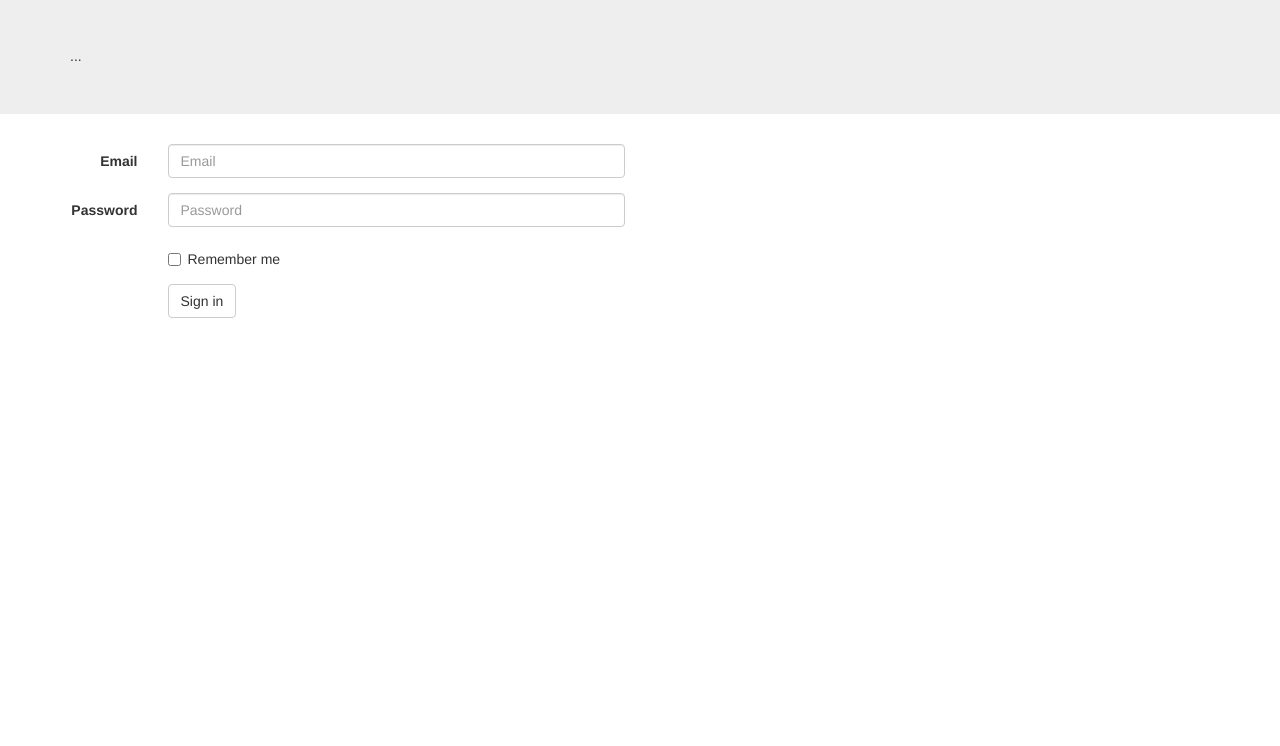
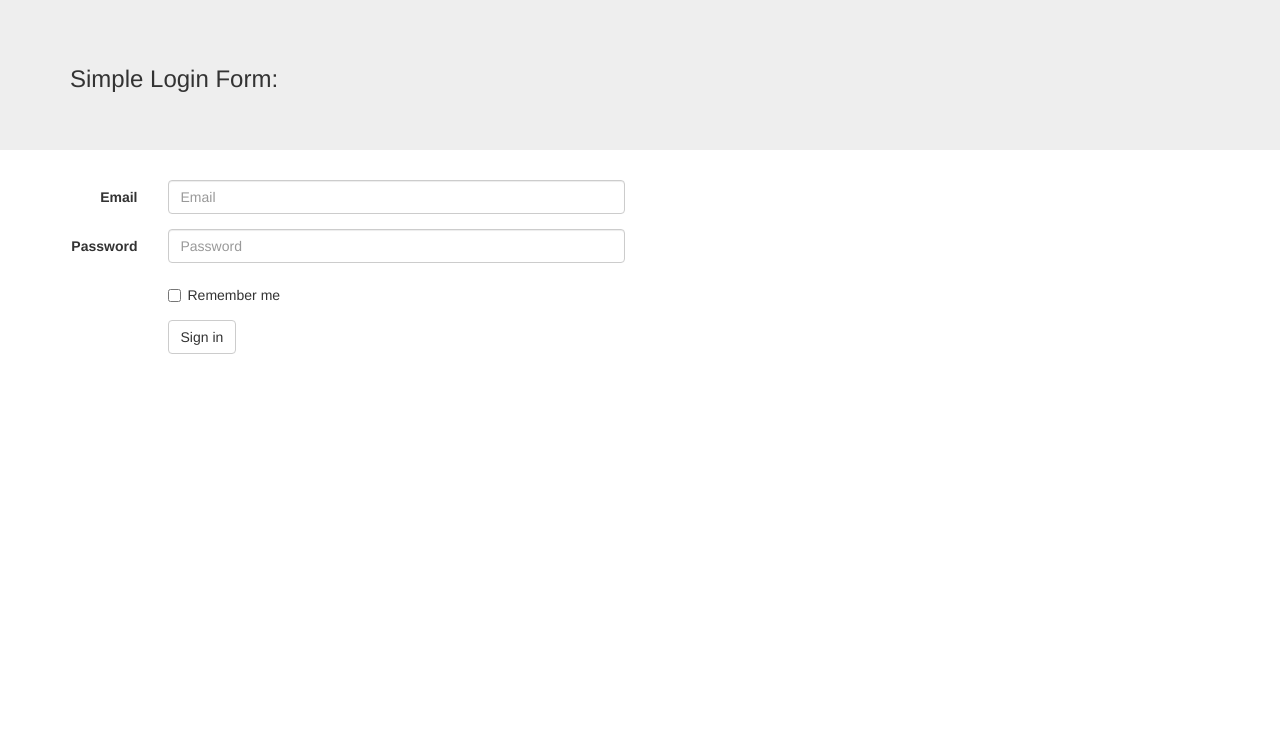
Before and after one commit to aharpt/Bootstrap-form-validation, a website: page index.html in a window 1280 px wide. Shown: the part 54-800 px from the top of the page. Drawn offline with nearby package versions, Linux system fonts and the light colour scheme.

Commit message:
Added h3 tag to jumbotron

```diff
--- a/index.html
+++ b/index.html
@@ -45,7 +45,7 @@
 
     <div class="jumbotron">
       <div class="container">
-        ...
+        <h3>Simple Login Form:</h3>
       </div>
     </div>
 
```
